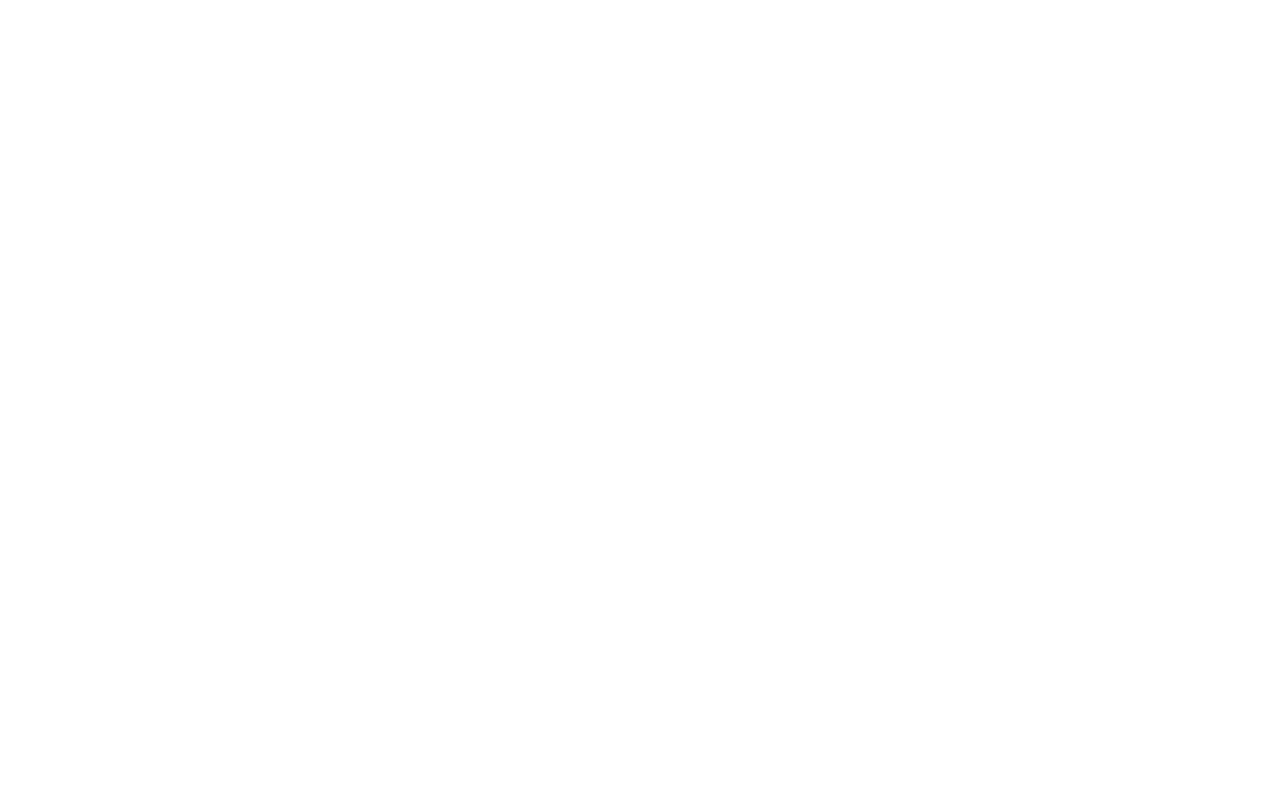
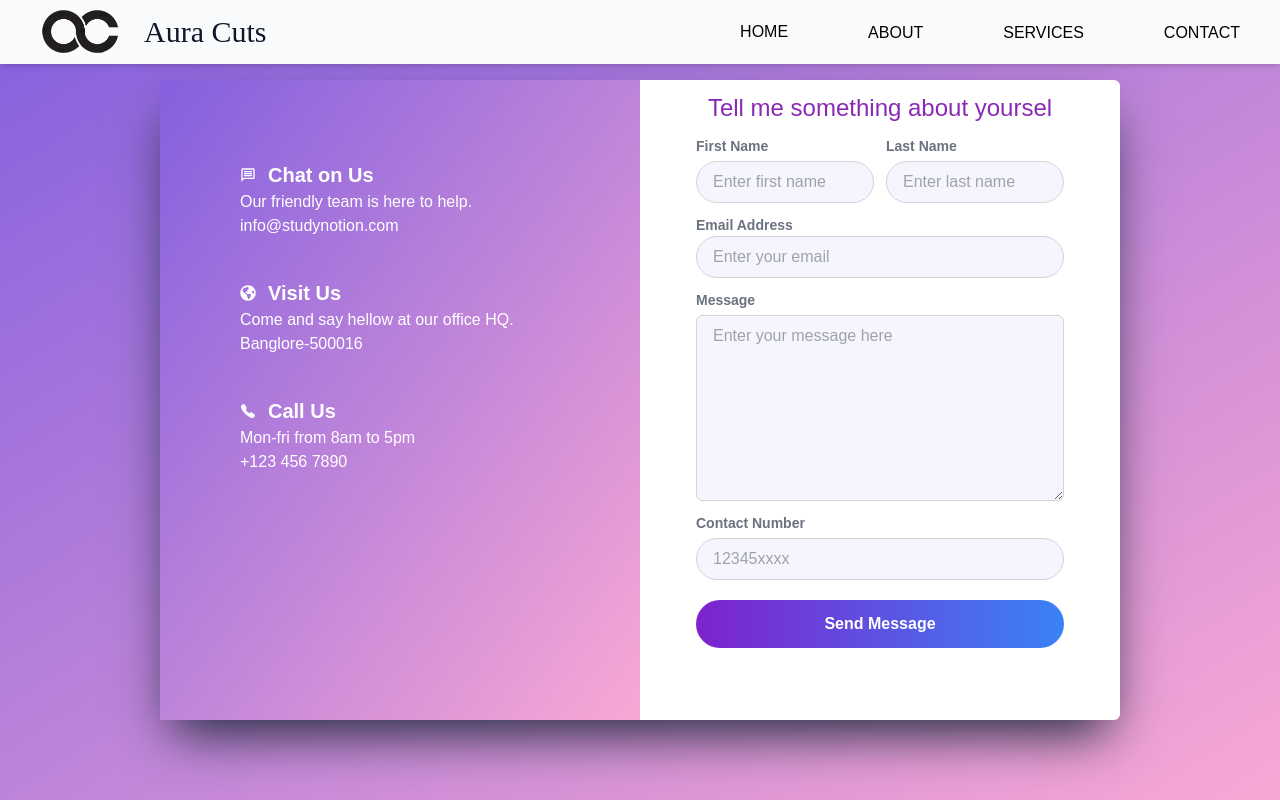
Before and after one commit to gauravsahu9668/AuraCuts, a React (Vite) app in the folder frontend/: page /contact in a window 1280 px wide. Before the commit this address had no page. Built offline with nearby package versions, Linux system fonts and the light colour scheme; a web font is replaced by a local one.

Commit message:
added contzct us page

```diff
--- a/frontend/package.json
+++ b/frontend/package.json
@@ -12,6 +12,8 @@
   "dependencies": {
     "react": "^18.3.1",
     "react-dom": "^18.3.1",
+    "react-hook-form": "^7.54.0",
+    "react-hot-toast": "^2.4.1",
     "react-icons": "^5.4.0",
     "react-router-dom": "^7.0.2"
   },
--- a/frontend/src/App.tsx
+++ b/frontend/src/App.tsx
@@ -3,13 +3,17 @@
 import { Route,Routes } from "react-router-dom"
 import SignUp from "./components/SignUp"
 import Login from "./components/Login"
+import Contact from "./components/ContactUs/Contact"
+import Navbar from "./components/Navbar"
 function App() {
   return (
     <>
+    <Navbar></Navbar>
     <Routes>
       <Route path='/' element={<Home></Home>}></Route>
       <Route path='/signup/:id' element={<SignUp></SignUp>}></Route>
       <Route path="/login" element={<Login></Login>}></Route>
+      <Route path="/contact" element={<Contact></Contact>}></Route>
     </Routes>
     </>
   )
--- a/frontend/src/Home/Home.tsx
+++ b/frontend/src/Home/Home.tsx
@@ -1,9 +1,8 @@
-import Navbar from "../components/Navbar"
+
 import LandingPage from "../components/LandingPage"
 const Home = () => {
   return (
     <div className="flex flex-col">
-      <Navbar/>
       <LandingPage/>
     </div>
   )
--- /dev/null
+++ b/frontend/src/components/ContactUs/Contact.tsx
@@ -0,0 +1,39 @@
+import ConatctUsForm from "../ContactUs/ContactUsForm"
+import { MdOutlineMessage } from "react-icons/md"
+import { FaGlobeAmericas } from "react-icons/fa"
+import { IoCall } from "react-icons/io5"
+import ContactUsForm from "../ContactUs/ContactUsForm"
+const Contact = () => {
+  return (
+    <div className="flex h-screen  font-display bg-gradient-to-br from-[#8360df] to-pink-300">
+       <div className="flex flex-row  w-[75%] h-4/5 mx-auto mt-20 rounded-md  bg-white rounded- shadow-slate-800 shadow-2xl">
+          <div className=" p-20 w-[50%] h-full  bg-gradient-to-br  from-[#8360df] to-pink-300 text-white hover:cursor-default">
+          <div >
+                    <div className='flex flex-row items-center gap-3 '><MdOutlineMessage color='white'></MdOutlineMessage> <h1 className='text-[20px] font-bold text-white'>Chat on Us</h1></div>
+                    Our friendly team is here to help.
+                    <br></br>
+                    <span>info@studynotion.com</span>
+            </div>
+            <div>
+                    <div className='flex flex-row items-center gap-3 mt-10'><FaGlobeAmericas color='white'></FaGlobeAmericas> <h1  className='text-white text-[20px] font-bold'>Visit Us</h1></div>
+                    Come and say hellow at our office HQ.
+                    <br></br>
+                    <span>Banglore-500016</span>
+            </div>
+            <div>
+                    <div className='flex flex-row items-center gap-3 mt-10'>< IoCall color='white' ></IoCall><h1  className='text-white text-[20px] font-bold'>Call Us</h1></div>
+                    Mon-fri from 8am to 5pm
+                    <br></br>
+                    <span>+123 456 7890</span>
+            </div>
+          </div>
+          <div className='w-[50%] h-full px-14 '>
+            <p className='text-2xl my-3 font-medium font-display text-center  text-[#8929b5]'>Tell me something about yoursel</p>
+            <ConatctUsForm></ConatctUsForm>
+          </div>
+       </div>
+    </div>
+  )
+}
+
+export default Contact
--- /dev/null
+++ b/frontend/src/components/ContactUs/ContactUsForm.tsx
@@ -0,0 +1,125 @@
+
+import { useForm } from "react-hook-form";
+import toast from "react-hot-toast";
+import { useEffect } from "react";
+const ContactUsForm = () => {
+  const {
+    register,
+    handleSubmit,
+    reset,
+    formState: { errors, isSubmitSuccessful },
+  } = useForm();
+
+  const submitContactForm = async (data: Record<string, any>) => {
+    toast.success("Message sent successfully");
+    reset();
+  };
+
+  useEffect(() => {
+    if (isSubmitSuccessful) {
+      reset({
+        email: "",
+        firstname: "",
+        lastname: "",
+        message: "",
+        phoneno: "",
+      });
+    }
+  }, [reset, isSubmitSuccessful]);
+
+  return (
+    <div className="gap-5 pb-10">
+      <form onSubmit={handleSubmit(submitContactForm)}>
+        <div className="flex flex-row gap-3">
+          <div className="flex flex-col gap-1">
+            <label
+              htmlFor="firstname"
+              className="text-[14px] font-semibold text-gray-500"
+            >
+              First Name
+            </label>
+            <input
+              type="text"
+              id="firstname"
+              placeholder="Enter first name"
+              {...register("firstname", { required: true })}
+               className="w-full  px-4 py-2 border  bg-[#a79eec]/[0.1]  border-gray-300 rounded-full focus:outline-none focus:ring-2 focus:ring-blue-400"
+            />
+            {errors.firstname && <span>Please enter your first name</span>}
+          </div>
+          <div className="flex flex-col gap-1">
+            <label
+              htmlFor="lastname"
+              className="text-[14px] font-semibold text-gray-500"
+            >
+              Last Name
+            </label>
+            <input
+              type="text"
+              id="lastname"
+              placeholder="Enter last name"
+               className="w-full  px-4 py-2 border  bg-[#a79eec]/[0.1]  border-gray-300 rounded-full focus:outline-none focus:ring-2 focus:ring-blue-400"
+              {...register("lastname")}
+            />
+          </div>
+        </div>
+        <div className="flex flex-col mt-3">
+          <label
+            htmlFor="email"
+            className="text-[14px] font-semibold text-gray-500"
+          >
+            Email Address
+          </label>
+          <input
+            type="email"
+            id="email"
+            placeholder="Enter your email"
+            {...register("email", { required: true })}
+             className="w-full  px-4 py-2 border  bg-[#a79eec]/[0.1]  border-gray-300 rounded-full focus:outline-none focus:ring-2 focus:ring-blue-400"
+          />
+          {errors.email && <span>Please enter your email address</span>}
+        </div>
+        <div className="flex flex-col mt-3 gap-1">
+          <label
+            htmlFor="message"
+            className="text-[14px] font-semibold text-gray-500"
+          >
+            Message
+          </label>
+          <textarea
+            id="message"
+            cols={30}
+            rows={7}
+            placeholder="Enter your message here"
+            {...register("message", { required: true })}
+             className="w-full  px-4 py-2 border  bg-[#a79eec]/[0.1]  border-gray-300 rounded-md focus:outline-none focus:ring-2 focus:ring-blue-400"
+          ></textarea>
+          {errors.message && <span>Please enter your message</span>}
+        </div>
+        <div className="flex flex-col mt-3 gap-1">
+          <label
+            htmlFor="phoneno"
+            className="text-[14px] font-semibold text-gray-500"
+          >
+            Contact Number
+          </label>
+          <input
+            type="text"
+            id="phoneno"
+            placeholder="12345xxxx"
+            {...register("phoneno", { required: true })}
+             className="w-full  px-4 py-2 border  bg-[#a79eec]/[0.1]  border-gray-300 rounded-full focus:outline-none focus:ring-2 focus:ring-blue-400"
+          />
+        </div>
+        <button
+          type="submit"
+          className="w-[100%] py-3 bg-gradient-to-r mt-5 from-purple-700 to-blue-500 text-white font-semibold rounded-full hover:from-blue-500 hover:to-purple-700 focus:outline-none focus:ring-2 focus:ring-blue-400"
+        >
+          Send Message
+        </button>
+      </form>
+    </div>
+  );
+};
+
+export default ContactUsForm;
--- a/frontend/src/components/Navbar.tsx
+++ b/frontend/src/components/Navbar.tsx
@@ -1,20 +1,19 @@
+import { Link } from "react-router-dom"
 export default function Navbar(){
   return(
-      <div className="fixed z-10 bg-slate-50 opacity-100 h-12 flex items-center justify-end w-full shadow-md">
+      <div className="fixed z-10 bg-slate-50 opacity-100 h-16 flex items-center justify-end w-full shadow-md">
           <img src="../src/Assets/Logo.png" alt="" className="w-fit size-20 absolute left-0"/>
           <h4 className="absolute cursor-default left-36 text-slate-900 font-Ribeye font-medium text-3xl">Aura Cuts</h4>
           <ul className=" flex flex-row items-center justify-end w-3/4 ">
-            <li>
-               <a className="no-underline m-5 p-5 font-display uppercase hover:shadow-2xl hover:bg-white/[0.5]" href="#Section1">Home</a>
+              <Link className="no-underline p-5 m-5  font-display uppercase hover:shadow-2xl hover:bg-white/[0.5]" to={"/"}>Home</Link>
+             <li>
+             <Link className="no-underline p-5 m-5  font-display uppercase hover:shadow-2xl hover:bg-white/[0.5]" to={"/about"}>About</Link>
              </li>
              <li>
-               <a className="no-underline p-5 m-5  font-display uppercase hover:shadow-2xl hover:bg-white/[0.5]" href="#Section2">About</a>
+             <Link className="no-underline p-5 m-5  font-display uppercase hover:shadow-2xl hover:bg-white/[0.5]" to={"/services"}>Services</Link>
              </li>
              <li>
-               <a className="no-underline p-5 m-5 font-display uppercase hover:shadow-2xl hover:bg-white/[0.5]" href="#Section3">Services</a>
-             </li>
-             <li>
-               <a className="no-underline p-5 m-5 font-display uppercase hover:shadow-2xl hover:bg-white/[0.5]" href="#contact">Contact</a>
+             <Link className="no-underline p-5 m-5  font-display uppercase hover:shadow-2xl hover:bg-white/[0.5]" to={"/contact"}>Contact</Link>
              </li>
           </ul>
       </div>
```
Also changed, not shown: 1 other file (tests, documents, lock files or other folders).
